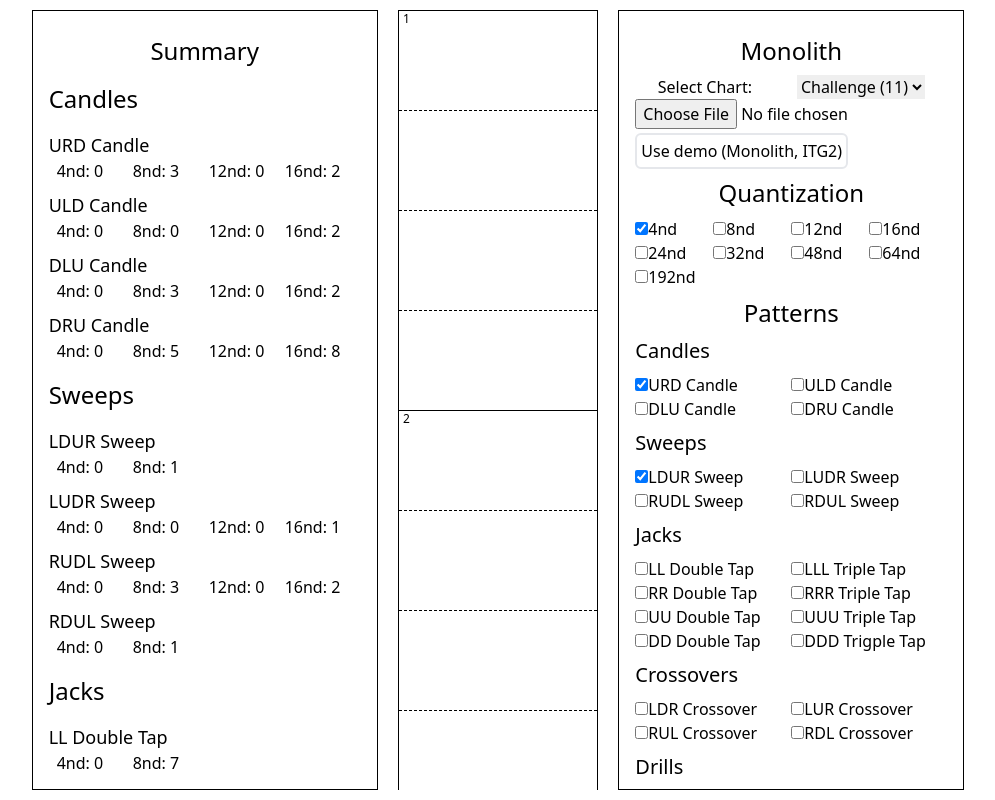
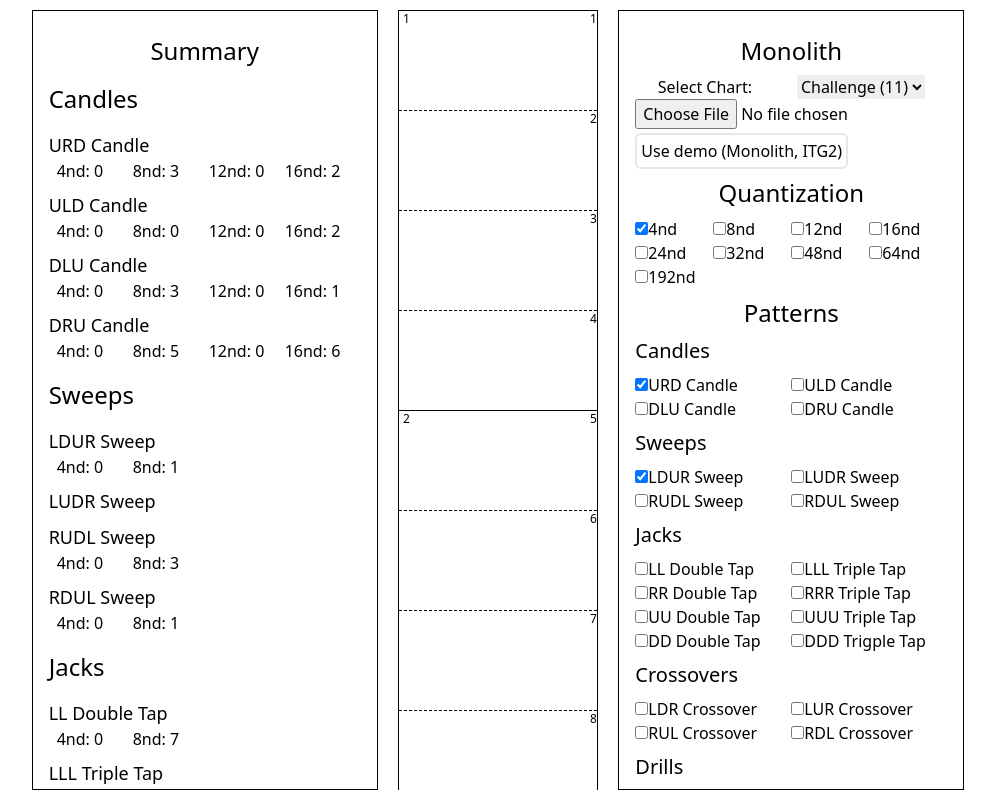
Before and after one commit to lmiller1990/stepfile-analyzer, a Vue app: page / in a window 1280 px wide. Both pictures are taken after a click on the button "Use demo (Monolith, ITG2)". Shown: the whole page, without its empty margins (142-1137 px from the left). Built offline with nearby package versions, Linux system fonts and the light colour scheme.

Commit message:
fix pattern quantization bug

```diff
--- a/src/analysis.ts
+++ b/src/analysis.ts
@@ -1,11 +1,11 @@
-import { QuantizationError } from "./errors";
+import { ChartQuantizationError, PatternQuantizationError } from "./errors";
 import {
   noteData,
   Quantization,
   quantization,
   highestCommonDenominator,
 } from "./noteData";
-import { PatternBag, patterns } from "./patterns";
+import { PatternBag } from "./patterns";
 import type {
   ContainedNote,
   Measure,
@@ -21,14 +21,14 @@
   for (const line of data) {
     if (line.startsWith(",")) {
       if (!quantization.includes(count as Quantization)) {
-        throw new QuantizationError(count, data);
+        throw new ChartQuantizationError(count, data);
       }
       return count as Quantization;
     }
     count++;
   }
 
-  throw new QuantizationError(count, data);
+  throw new ChartQuantizationError(count, data);
 }
 
 export function parse(data: string): {
@@ -87,7 +87,7 @@
     const q = noteData.get(measureQuantization)![notePosInMeasure - 1];
 
     if (!q) {
-      throw new QuantizationError(notePosInMeasure - 1, currentMeasure);
+      throw new ChartQuantizationError(notePosInMeasure - 1, currentMeasure);
     }
 
     const line: NoteLine = {
@@ -297,13 +297,6 @@
   return notes.every((x) => x.noteQuantization === notes[0].noteQuantization);
 }
 
-class MeasureError extends Error {
-  constructor() {
-    super();
-    this.name = "MeasureError";
-  }
-}
-
 /**
  * Get a list of all measure numbers
  * represented by a list of notes
@@ -354,6 +347,13 @@
     return curr.notePosInMeasure > acc.notePosInMeasure ? curr : acc;
   }, m1Notes[0]);
 
+  const m1Quan = m1Notes[0].measureQuantization;
+  const m2Quan = m2Notes[0].measureQuantization;
+
+  if (lastNoteOfFirstMeasure.notePosInMeasure !== m1Quan) {
+    throw new PatternQuantizationError();
+  }
+
   // Merge into a single virtual measure.
   // This means notes from m2 have their position in the measure increased.
   // If the measures have different quantization, it's a bit more complex, since
@@ -371,8 +371,6 @@
   // 0000
   // 0000
   // then we just see if they are sequential like in case 1
-  const m1Quan = m1Notes[0].measureQuantization;
-  const m2Quan = m2Notes[0].measureQuantization;
 
   if (m1Quan === m2Quan) {
     return containedNotePositionsInMeasure.map((x) => {
@@ -528,6 +526,7 @@
     measureNums.length === 2 &&
     allSameQuantization(data.containedNotePositionsInMeasure)
   ) {
+    try {
       const normalizedContainedNotes = createVirtualizedMeasure(
         measureNums as [number, number],
         data.containedNotePositionsInMeasure
@@ -535,6 +534,9 @@
 
       if (sequential(normalizedContainedNotes)) {
         return data.containedNotePositionsInMeasure[0].noteQuantization;
+      }
+    } catch (e) {
+      return 0;
     }
   }
 
@@ -591,6 +593,7 @@
     );
 
     if (allDivisibleBy(notes, highestQuantization)) {
+      try {
         const normalized = createVirtualizedMeasure(
           [m1, m2],
           data.containedNotePositionsInMeasure
@@ -598,7 +601,11 @@
 
         // and sequential?
         if (sequential(normalized)) {
+          console.log(normalized);
           return highestQuantization;
+        }
+      } catch (e) {
+        return 0;
       }
     }
   }
--- a/src/components/Measure.vue
+++ b/src/components/Measure.vue
@@ -3,7 +3,7 @@
 import Arrow from "./Arrow.vue";
 import { measureHeight } from "../uiConstants";
 import { useControlsStore } from "../store/controls";
-import { HTMLAttributes } from "vue";
+import { computed, HTMLAttributes } from "vue";
 
 const props = defineProps<{
   measure: Measure<NoteLineWithPatternData>;
@@ -13,12 +13,16 @@
 
 const highlightHeight = `${measureHeight.value / 8}px`;
 
-const measureStyle = (idx: number) => {
-  return {
-    // background: controlsStore.linesToHighlight.includes(props.measure.startingLineNumber + idx) ? "rgba(172, 215, 230, 0.50)" : "none",
-    height: `${measureHeight.value / props.measure.quantization}px`,
-  };
-};
+const measureStyle = computed(() => ({
+  height: `${measureHeight.value / props.measure.quantization}px`,
+}));
+
+function handleClick (idx: number) {
+  console.log(
+    props.measure.notes,
+    props.measure.notes[idx]
+  )
+}
 
 const highlightStyle = (line: number, idx: number): HTMLAttributes["style"] => {
   //  w-full h-full
@@ -47,7 +51,7 @@
     <div
       v-for="(line, idx) of props.measure.quantization"
       :data-line-id="line"
-      :style="measureStyle(idx)"
+      :style="measureStyle"
       class="flex w-full relative"
       :class="{
         'measure-guide':
@@ -55,7 +59,14 @@
           line !== props.measure.quantization,
       }"
     >
-      <div class="absolute" :style="highlightStyle(line, idx)" />
+      <div
+        class="absolute text-xs flex justify-end w-full z-index-high"
+        :style="highlightStyle(line, idx)"
+        @click="handleClick(idx)"
+      >
+        {{ props.measure.startingLineNumber + idx }}
+      </div>
+
       <div v-for="num of [1, 2, 3, 4]" class="w-full relative" :key="num">
         <Arrow
           v-if="measure.notes[line - 1].left && num === 1"
@@ -110,4 +121,8 @@
   background: rgba(172, 215, 230, 0.5);
   height: v-bind("highlightHeight");
 }
+
+.z-index-high {
+  z-index: 20;
+}
 </style>
--- a/src/errors.ts
+++ b/src/errors.ts
@@ -1,11 +1,19 @@
 import { quantization } from "./noteData";
 
-export class QuantizationError extends Error {
+export class ChartQuantizationError extends Error {
   constructor(outOfRange: number, data: any) {
     const message = `Charts with quantization ${outOfRange} are not yet supported. Expected quantization to be in ${quantization.join(
       ", "
     )}.`;
     super(message);
-    this.name = "QuantizationError";
+    this.name = "ChartQuantizationError";
   }
 }
+
+export class PatternQuantizationError extends Error {
+  constructor() {
+    const message = `Quantization mismatch - pattern is not uniform.`;
+    super(message);
+    this.name = "PatternQuantizationError";
+  }
+}
--- a/src/store/controls.ts
+++ b/src/store/controls.ts
@@ -98,9 +98,11 @@
 
   const keys = Array.from(linesToHighlight.keys());
 
-  const additional = overlaps.map((x) => nearest(x, keys));
-  additional.forEach((x) => {
-    linesToHighlight.set(x, { isLastLine: false });
+  const additional = overlaps.map((x) => [x, nearest(x, keys)]);
+  additional.forEach(([start, end]) => {
+    for (let i = start; i < end; i++) {
+      linesToHighlight.set(i, { isLastLine: false });
+    }
   });
 
   return linesToHighlight;
```
Also changed, not shown: 1 other file (tests, documents, lock files or other folders). Lines whose indentation alone changed are shown as unchanged.
